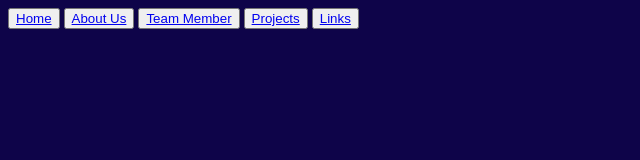
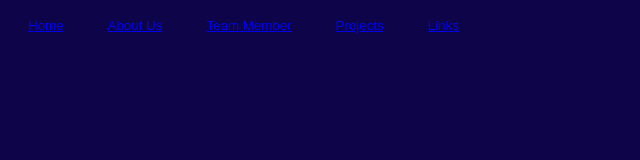
Before and after one commit to pranjalsingh03/Portfolio, a plain HTML site: page index.html in a window 1280 px wide. Shown: the whole page, without its empty margins (0-640 px from the left). Drawn offline with Linux system fonts and the light colour scheme.

Commit message:
css update

```diff
--- a/homepage.css
+++ b/homepage.css
@@ -1,3 +1,10 @@
 body{
     background: rgb(14, 4, 73);
 }
+button{
+    border: 0ch;
+    border-radius: 2px;
+    background: rgb(14, 4, 73);
+    padding: 10px 20px;
+
+}
```
